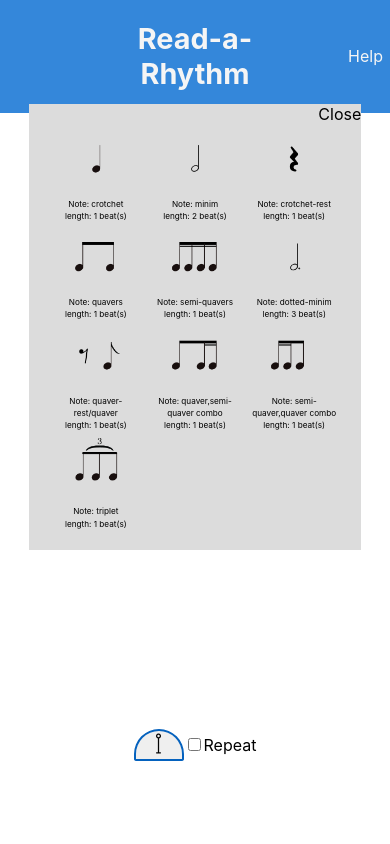
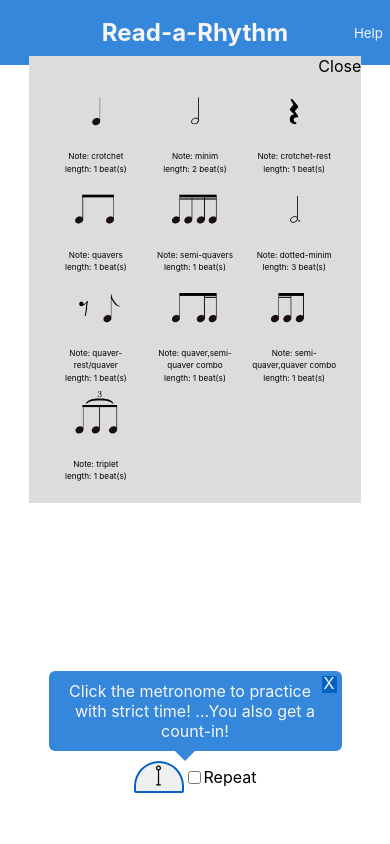
Before and after one commit to SGreenland/read-a-rhythm, a React (Create React App) app: page / in a window 390 px wide. Both pictures are taken after a click on the button "Help". Shown: the top 844 px of the page. Built offline with nearby package versions, Linux system fonts and the light colour scheme.

Commit message:
tooltip and responsive styling changes

```diff
--- a/src/GetMusic.js
+++ b/src/GetMusic.js
@@ -1,5 +1,6 @@
 import React, { useState, useEffect } from "react";
 import HelpInfo from "./HelpInfo";
+import Tooltip from "./Tooltip";
 
 export default function GetMusic({
   tempo,
@@ -28,6 +29,7 @@ export default function GetMusic({
   let timeInterval = (60 / tempo) * 1000;
   let start;
   var click = new Audio(metronome);
+  const [width, setWidth] = useState("100%");
 
   const noteChoicesEasy = [
     <img
@@ -35,21 +37,21 @@ export default function GetMusic({
       src={crotchet}
       alt="crotchet"
       id="1"
-      style={{ background: "transparent" }}
+      style={{ background: "transparent", width: width }}
     />,
     <img
       className="note"
       src={minim}
       alt="minim"
       id="2"
-      style={{ background: "transparent" }}
+      style={{ background: "transparent", width: width }}
     />,
     <img
       className="note"
       src={crotchetRest}
       alt="crotchet-rest"
       id="1"
-      style={{ background: "transparent" }}
+      style={{ background: "transparent", width: width }}
     />,
   ];
   const noteChoicesMedium = [
@@ -59,28 +61,28 @@ export default function GetMusic({
       alt="quavers"
       id="1"
       width="270px"
-      style={{ background: "transparent" }}
+      style={{ background: "transparent", width: width }}
     />,
     <img
       className="note"
       src={semiQuavers}
       alt="semi-quavers"
       id="1"
-      style={{ background: "transparent" }}
+      style={{ background: "transparent", width: width }}
     />,
     <img
       className="note"
       src={dottedMinim}
       alt="dotted-minim"
       id="3"
-      style={{ background: "transparent" }}
+      style={{ background: "transparent", width: width }}
     />,
     <img
       className="note"
       src={restAnd}
       alt="quaver-rest/quaver"
       id="1"
-      style={{ background: "transparent" }}
+      style={{ background: "transparent", width: width }}
     />,
   ];
   const noteChoicesHard = noteChoicesMedium
@@ -91,21 +93,21 @@ export default function GetMusic({
         src={strawBerry}
         alt="quaver,semi-quaver combo"
         id="1"
-        style={{ background: "transparent" }}
+        style={{ background: "transparent", width: width }}
       />,
       <img
         className="note"
         src={lemonade}
         alt="semi-quaver,quaver combo"
         id="1"
-        style={{ background: "transparent" }}
+        style={{ background: "transparent", width: width }}
       />,
       <img
         className="note"
         src={triplet}
         alt="triplet"
         id="1"
-        style={{ background: "transparent" }}
+        style={{ background: "transparent", width: width }}
       />,
     ]);
 
@@ -128,8 +130,14 @@ export default function GetMusic({
     ) {
       setNoteChoices(noteChoicesMedium.filter((note) => note.props.id !== "3"));
     }
+    if (timeSig === "5/4" && window.outerWidth < 500) {
+      setWidth("120%");
+    } else {
+      setWidth("100%");
+    }
+
     // eslint-disable-next-line react-hooks/exhaustive-deps
-  }, [difficulty, timeSig]);
+  }, [difficulty, timeSig, width]);
 
   const getRandBar = () => {
     let newBar = [];
@@ -159,7 +167,7 @@ export default function GetMusic({
                 src={crotchet}
                 alt="crotchet"
                 id="1"
-                style={{ background: "transparent" }}
+                style={{ background: "transparent", width: width }}
               />
             );
           }
@@ -169,6 +177,7 @@ export default function GetMusic({
       while (totalNoteValue < 5) {
         getNote();
       }
+
       if (totalNoteValue === 6) {
         for (let i = 0; i < newBar.length; i++) {
           if (newBar[i].props.id === "1") {
@@ -183,7 +192,7 @@ export default function GetMusic({
                 src={crotchet}
                 alt="crotchet"
                 id="1"
-                style={{ background: "transparent" }}
+                style={{ background: "transparent", width: width }}
               />
             );
           }
@@ -209,7 +218,7 @@ export default function GetMusic({
             src={crotchet}
             alt="crotchet"
             id="1"
-            style={{ background: "transparent" }}
+            style={{ background: "transparent", width: width }}
           />
         );
       }
@@ -227,7 +236,8 @@ export default function GetMusic({
   };
 
   let lightUp;
-  let countIn = 1;
+  let countIn = 0;
+  let countDown;
 
   function toggleMetro(e) {
     let i = 0;
@@ -235,62 +245,67 @@ export default function GetMusic({
       document.getElementById("bar").getElementsByClassName("note")
     );
     const buttons = Array.from(document.getElementsByClassName("input"));
+    console.log(noteArray.length);
 
-    if (!start) {
+    if (!start && click.readyState === 4) {
       buttons.forEach((button) => button.setAttribute("disabled", " "));
       document.getElementById(
         "metroIcon"
-      ).style.animation = `tickTock ${timeInterval}ms infinite`;
-      click.play();
-      document.getElementById("countIn").style.visibility = "visible";
+      ).style.animation = `tickTock ${timeInterval}ms linear ${timeInterval}ms infinite`;
+      // click.play();
       start = setInterval(() => {
+        document.getElementById("countIn").style.visibility = "visible";
         if (countIn < bar.length) {
           countIn++;
         } else {
           document.getElementById("countIn").style.visibility = "hidden";
         }
-        click = new Audio(metronome);
         click.play();
+        click.currentTime = 0;
         document.getElementById("countIn").innerHTML = `${countIn}`;
       }, timeInterval);
 
-      setTimeout(() => {
+      countDown = setTimeout(() => {
+        if (!start) {
+          return;
+        }
         lightUp = setInterval(() => {
           if (i > 0) {
             noteArray[i - 1].style.background = "transparent";
           }
-          if (i < bar.length) {
+          if (i < noteArray.length) {
             noteArray[i].style.background = "rgb(132 195 255 / 40%)";
             i++;
           }
         }, timeInterval);
-      }, timeInterval * (noteArray.length - 1));
+      }, timeInterval * noteArray.length);
 
       if (document.getElementById("repeatBar").checked) {
-        setTimeout(() => {
+        countDown = setTimeout(() => {
           let x = 0;
+
           lightUp = setInterval(() => {
             if (x > 0) {
               noteArray[x - 1].style.background = "transparent";
             }
-            if (x < bar.length) {
+            if (x < noteArray.length) {
               noteArray[x].style.background = "rgb(132 195 255 / 40%)";
               x++;
             }
           }, timeInterval);
-        }, timeInterval * (noteArray.length * 2 - 1));
+        }, timeInterval * (noteArray.length * 2 - 1) + timeInterval);
       }
     } else {
-      clearTimeout();
+      clearTimeout(countDown);
       clearInterval(start);
       clearInterval(lightUp);
-      countIn = 1;
+      countIn = 0;
+      countDown = null;
+      start = null;
+      lightUp = null;
       document.getElementById("countIn").innerHTML = `${countIn}`;
       document.getElementById("countIn").style.visibility = "hidden";
-      lightUp = noteArray.forEach(
-        (note) => (note.style.background = "transparent")
-      );
-      start = null;
+      noteArray.forEach((note) => (note.style.background = "transparent"));
       document.getElementById("metroIcon").style.animation = "none";
       buttons.forEach((button) => button.removeAttribute("disabled"));
     }
@@ -309,6 +324,7 @@ export default function GetMusic({
   return (
     <div id="mainSection">
       <HelpInfo allNotes={allNotes} closeHelp={closeHelp} />
+      <Tooltip />
       <span id="metronomeContainer">
         <button id="metronome" onClick={toggleMetro}>
           <img
--- /dev/null
+++ b/src/Tooltip.js
@@ -0,0 +1,16 @@
+import React from "react";
+
+export default function ToolTip() {
+  function closeTip() {
+    document.getElementById("toolTip").style.display = "none";
+  }
+  return (
+    <div id="toolTip">
+      <button id="closeTooltip" onClick={closeTip}>
+        <span style={{ position: "relative", bottom: "1px" }}>X</span>
+      </button>
+      Click the metronome to practice with strict time! ...You also get a
+      count-in!
+    </div>
+  );
+}
--- a/src/index.css
+++ b/src/index.css
@@ -1,7 +1,7 @@
 body {
   margin: 0;
-  font-family: -apple-system, BlinkMacSystemFont, 'Segoe UI', 'Roboto', 'Oxygen',
-    'Ubuntu', 'Cantarell', 'Fira Sans', 'Droid Sans', 'Helvetica Neue',
+  font-family: -apple-system, BlinkMacSystemFont, "Segoe UI", "Roboto", "Oxygen",
+    "Ubuntu", "Cantarell", "Fira Sans", "Droid Sans", "Helvetica Neue",
     sans-serif;
   -webkit-font-smoothing: antialiased;
   -moz-osx-font-smoothing: grayscale;
@@ -23,10 +23,11 @@ h1 {
 img {
   width: 100%;
   /* height: 80%; */
+  max-height: 200px;
 }
 
 code {
-  font-family: source-code-pro, Menlo, Monaco, Consolas, 'Courier New',
+  font-family: source-code-pro, Menlo, Monaco, Consolas, "Courier New",
     monospace;
 }
 
@@ -57,7 +58,7 @@ code {
   padding: 4px;
 }
 
- .option button {
+.option button {
   width: 90%;
 }
 
@@ -69,18 +70,11 @@ code {
   align-items: center;
 }
 
-
-
- button {
-  border-radius: 4px;
-}
-
-
- .hideOptions {
+.hideOptions {
   display: none;
 }
 
- .showOptions {
+.showOptions {
   display: flex;
   flex-direction: column;
   border: 1px inset lightgray;
@@ -91,8 +85,6 @@ li:hover {
   cursor: pointer;
 }
 
-
-
 li {
   list-style: none;
   width: 100%;
@@ -101,18 +93,20 @@ li {
 
 button {
   border: 2px solid rgb(5, 98, 190);
-  color: rgb(5, 98, 190)
+  border-radius: 6px;
+  color: rgb(5, 98, 190);
+  padding: 10px;
 }
 
 div.option:focus-within > button {
   background-color: rgb(52, 135, 218);
-  color: whitesmoke
+  color: whitesmoke;
 }
 
-button:hover  {
+button:hover {
   cursor: pointer;
   background-color: rgb(52, 135, 218);
-  color: whitesmoke
+  color: whitesmoke;
 }
 
 #tempo {
@@ -123,34 +117,27 @@ button:hover  {
   padding-top: 5px;
 }
 
-
 #barContainer {
   display: flex;
   align-items: center;
   justify-content: center;
-  padding-inline: 20px;
+  padding: 40px;
   font-size: 3.5vw;
-  height: 20vmax;
+  height: 150px;
 }
 
 #bar {
   display: grid;
   grid-template-columns: 1fr 1fr 1fr 1fr;
   align-items: center;
-
 }
 .barLine {
   display: flex;
 }
 
-
 #buttonContainer {
   display: flex;
   justify-content: center;
-}
-
-button {
-  padding: 10px;
 }
 
 #metronome {
@@ -160,7 +147,6 @@ button {
   border-top-left-radius: 40px;
   border-top-right-radius: 40px;
 }
-
 
 #metronomeContainer {
   display: flex;
@@ -180,10 +166,10 @@ button {
 
 @keyframes tickTock {
   from {
-    transform: rotate(-15deg)
+    transform: rotate(-15deg);
   }
   to {
-    transform: rotate(15deg)
+    transform: rotate(15deg);
   }
 }
 
@@ -209,7 +195,6 @@ button {
   width: 75%;
   margin: 0 auto;
 }
-
 
 #helpBtn {
   all: unset;
@@ -244,17 +229,56 @@ button {
   flex-direction: column;
   padding-inline: 2px;
   font-weight: bold;
-  font-family: 'Yeseva One', cursive;
+  font-family: "Yeseva One", cursive;
   line-height: 0.8;
 }
 
-@media only screen and (max-width: 360px) {
+#toolTip {
+  position: relative;
+  left: 50px;
+  width: 25%;
+  padding: 10px;
+  text-align: center;
+  background-color: rgb(52, 135, 218);
+  color: whitesmoke;
+  margin: auto;
+  left: 0;
+  border-radius: 6px;
+}
+
+#toolTip::after {
+  content: " ";
+  position: absolute;
+  top: 100%;
+  right: 50%;
+  border: 10px solid;
+  border-color: rgb(52, 135, 218) transparent transparent transparent;
+}
+
+#closeTooltip {
+  all: unset;
+  float: right;
+  background: rgb(5, 98, 190);
+  padding: 2px;
+  margin-top: -5px;
+  margin-right: -5px;
+  line-height: 0.8;
+}
+
+#closeTooltip:hover {
+  cursor: pointer;
+}
+
+@media only screen and (max-width: 450px) {
   #heading {
     font-size: smaller;
   }
 
   #barContainer {
+    font-size: large;
     padding: 0;
   }
-
+  #toolTip {
+    width: 70%;
+  }
 }
```
Also changed, not shown: 1 other file (tests, documents, lock files or other folders).
